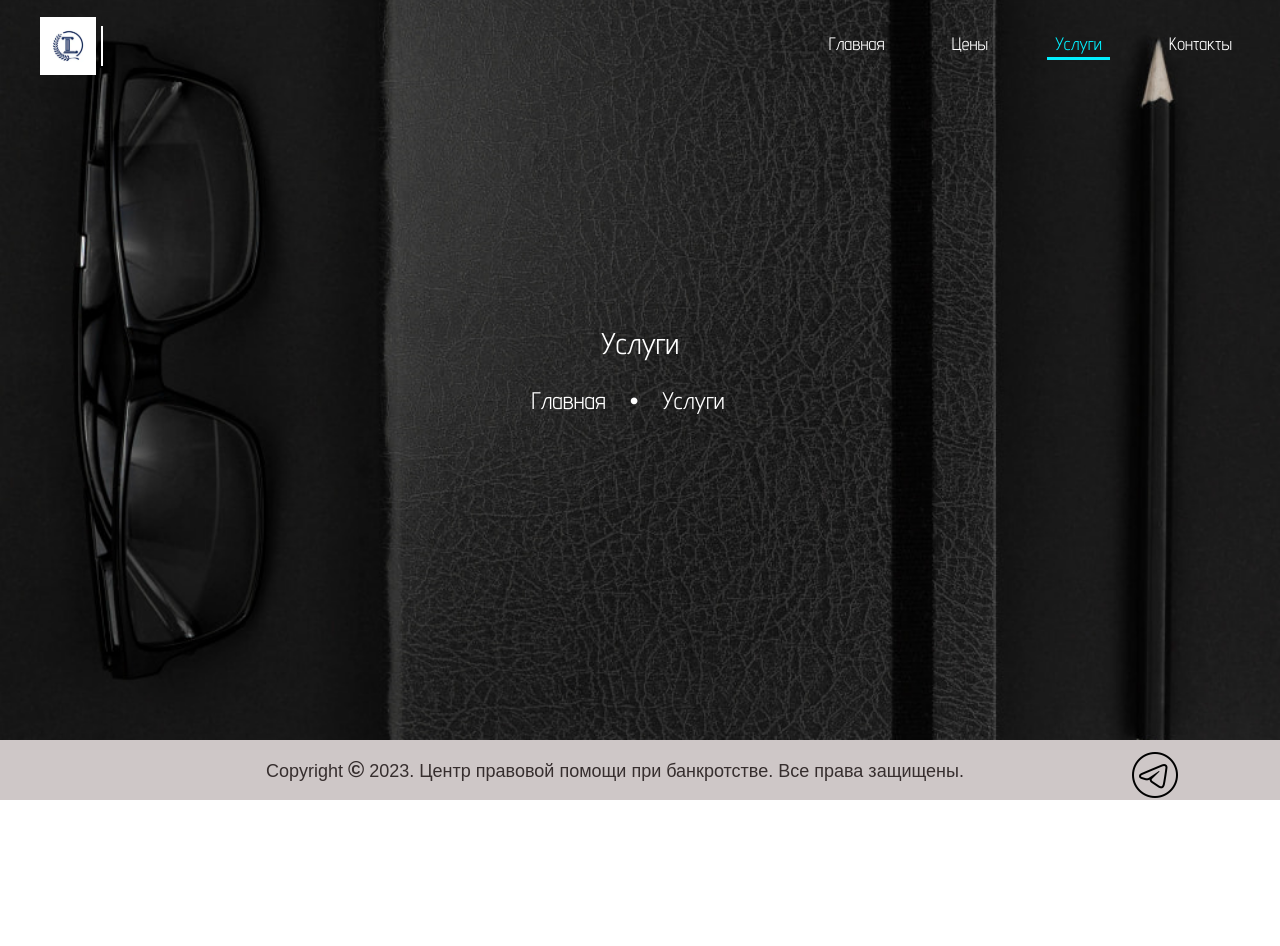
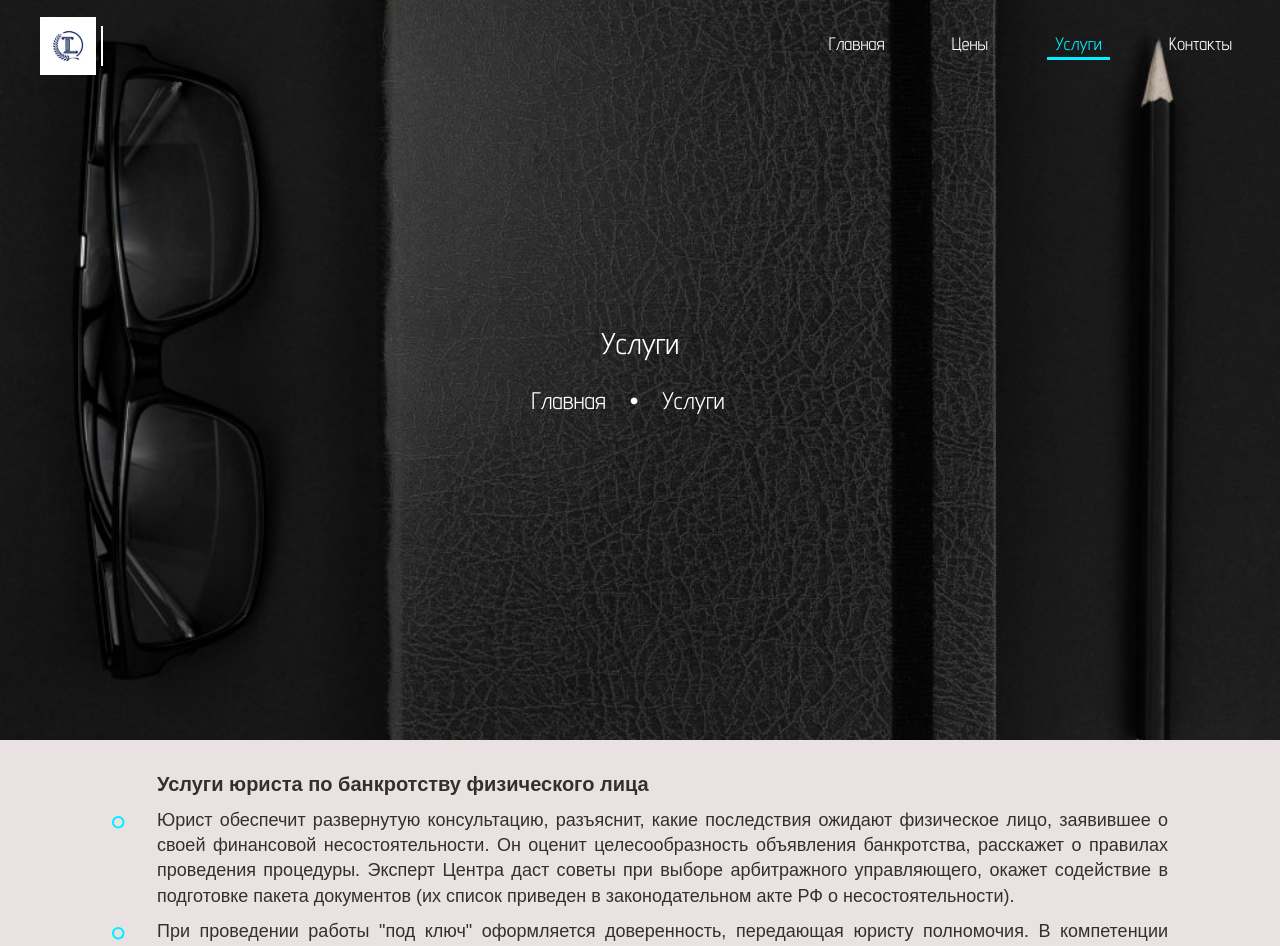
Before and after one commit to Irina-Strong-Lady/bankrupt, a Vue app: page /services in a window 1280 px wide. Shown: the top 946 px of the page. Before the commit the page ends 800 px from the top, so only its background shows below. Built offline with nearby package versions, Linux system fonts and the light colour scheme.

Commit message:
Fifth commit - tag 5b. Contact form & service page ready

```diff
--- a/src/components/ContactsForm.vue
+++ b/src/components/ContactsForm.vue
@@ -159,7 +159,7 @@ const isValidText = computed(() => {
                 :disabled="!checked"
                 :style="!checked ? 'cursor: not-allowed' : 'cursor: pointer'"
               >
-                <span :style="!checked ? 'cursor: not-allowed' : 'cursor: pointer'">Задать вопрос</span>
+                <span :style="!checked ? 'cursor: not-allowed; color: #362E2E' : 'cursor: pointer'">Задать вопрос</span>
               </el-button>
             </el-form-item>
             <el-form-item>
@@ -192,18 +192,13 @@ const isValidText = computed(() => {
 .wrapper
   width: 100%
   height: 100%
+  padding: .5px 0
+  background: $pinky_bg
 .container
   display: block
   margin: 0 auto
   @media screen and (max-width: 150px)
     display: none
-.confidential
-  position: relative
-  transform: translateX(0%)
-  opacity: .85
-  transition: .8s ease-in-out
-  background: $drop_menubg
-  z-index: 1
 .container > p
   font-family: sans-serif
   font-size: 18px
@@ -281,6 +276,7 @@ const isValidText = computed(() => {
   @media screen and (max-width: 350px)
     margin: 3.5em 0
 .el-checkbox__label > a
+  white-space: normal
   @media screen and (max-width: 767px)
     font-size: 14px
   @media screen and (max-width: 250px)
--- a/src/components/Footer.vue
+++ b/src/components/Footer.vue
@@ -31,7 +31,7 @@
   align-items: center
   transition: 1s
 @mixin footer__text
-  color: #362E2E
+  color: $footer_letters
   font-family: sans-serif
   font-size: 18px
   font-style: normal
--- /dev/null
+++ b/src/components/ServicesDesc.vue
@@ -0,0 +1,76 @@
+<script setup>
+
+const props = defineProps({
+  serviceOptions: {
+    type: Array,
+    required: true
+  }
+});
+
+</script>
+
+<template>
+  <section>
+    <div class="container">
+      <div class="wrapper">
+        <ul
+          v-for="item in serviceOptions"
+          :key="item.id"
+          v-motion
+              :initial="{ opacity: 0, y: 100 }"
+              :visibleOnce="{ opacity: 1, y: 0, transition: {
+                              delay: 400,
+                              type: 'spring',
+                              stiffness: 50,
+                              mass: .5
+                              }
+                            }"
+        >
+          <li>
+            <h1>{{ item.title }}</h1>
+            <h3>{{ item.text }}</h3>
+          </li>
+        </ul>
+      </div>
+    </div>
+  </section>
+</template>
+
+<style lang="sass" scoped>
+@import '../assets/styles/main'
+.container
+  min-width: 100%
+  display: flex
+  justify-content: space-around
+  background: $pinky_bg
+.wrapper
+  width: 82.5%
+  padding: 30px 0
+  @media screen and (max-width: 150px)
+    display: none
+ul li
+  background: url('@/assets/img/svg/ellipse-sm.svg') no-repeat left top .5rem
+  padding-left: 45px
+  list-style: none
+  @media screen and (max-width: 200px)
+    padding-left: 30px
+ul:first-child > li
+  background: none
+h1, h3
+  color: $footer_letters
+  font-family: sans-serif
+  text-align: justify
+h1
+  font-size: 20px
+  font-weight: 600
+  margin-bottom: 10px
+  &:last-child
+    display: none
+  @media screen and (max-width: 200px)
+    font-size: 14px
+h3
+  font-size: 18px
+  @media screen and (max-width: 200px)
+    font-size: 12px
+
+</style>
--- a/src/constants/index.js
+++ b/src/constants/index.js
@@ -2,3 +2,4 @@ export * from './header'
 export * from './price'
 export * from './contact'
 export * from './settings'
+export * from './services'
--- /dev/null
+++ b/src/constants/services.js
@@ -0,0 +1,23 @@
+export const serviceOptions = [{
+                           title: 'Услуги юриста по банкротству физического лица',
+                           text: ''
+                          },
+                          {
+                            title: '',
+                            text: 'Юрист обеспечит развернутую консультацию, \
+                                   разъяснит, какие последствия ожидают физическое лицо, \
+                                   заявившее о своей финансовой несостоятельности. \
+                                   Он оценит целесообразность объявления банкротства, \
+                                   расскажет о правилах проведения процедуры. Эксперт \
+                                   Центра даст советы при выборе арбитражного управляющего, окажет \
+                                   содействие в подготовке пакета документов (их список приведен в \
+                                   законодательном акте РФ о несостоятельности).'
+                          },
+                          {
+                            title: '',
+                            text: 'При проведении работы "под ключ" оформляется доверенность, \
+                                   передающая юристу полномочия. В компетенции законного представителя \
+                                   подача заявления в суд, защита интересов физического лица на процессе, \
+                                   оформление реестра кредиторов и дебиторов, опись имущества.'
+                          }
+                         ]
--- a/src/pages/Services.vue
+++ b/src/pages/Services.vue
@@ -2,14 +2,16 @@
 import Header from '../components/Header.vue';
 import Footer from '../components/Footer.vue';
 import PagesLayout from '../components/PagesLayout.vue';
+import ServicesDesc from '../components/ServicesDesc.vue';
 import glasses from "@/assets/img/black_glasses_reduce.jpg";
-import { navBarLogoItems, navBarItems } from '../constants'
+import { navBarLogoItems, navBarItems, serviceOptions } from '../constants'
 
 </script>
 
 <template>
   <Header :navBarItems="navBarItems" :navBarLogoItems="navBarLogoItems"/>
   <PagesLayout :glasses="glasses" :navBarItems="navBarItems" :navBarLogoItems="navBarLogoItems"/>
+  <ServicesDesc :serviceOptions="serviceOptions"/>
   <Footer />
 </template>
 
```
Also changed, not shown: src/assets/img/svg/ellipse-sm.svg (added), 1 other file (tests, documents, lock files or other folders).
